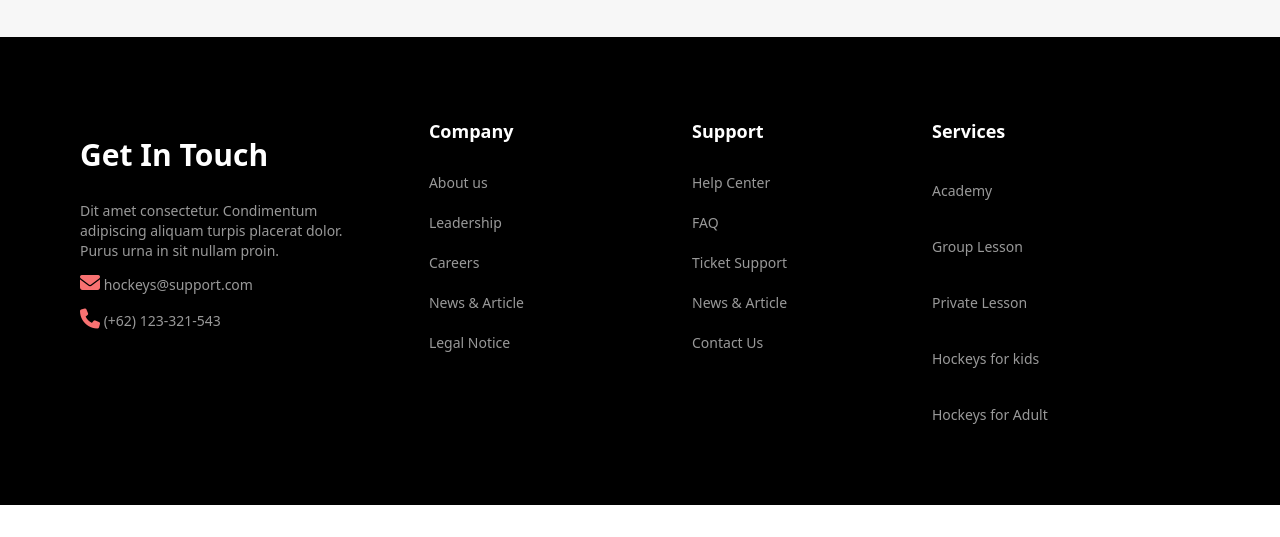
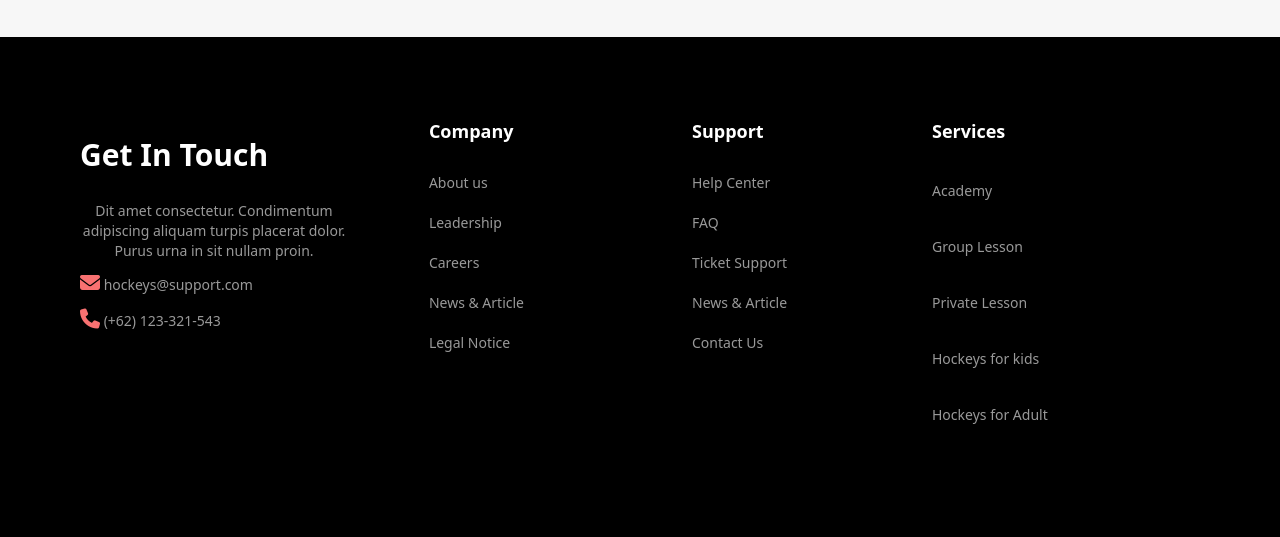
Before and after one commit to jhraju1122/Hockeys-club-project, a plain HTML site: page index.html in a window 1280 px wide. Shown: the part 5162-5699 px from the top of the page. Before the commit the page ends 5667 px from the top, so only its background shows below. Drawn offline with nearby package versions, Linux system fonts and the light colour scheme.

Commit message:
site update final

```diff
--- a/index.html
+++ b/index.html
@@ -449,9 +449,9 @@
 
           <!-- main footer section  -->
           <footer
-          class="footer lg:grid sm:grid-cols-4 grid-cols-1 px-4 lg:px-20 pt-0 lg:pt-20 pb-6 lg:pb-20 bg-[#000000] text-[#ffffff99] ">
-          <nav class="lg:col-span-1 w-full">
-              <h3 class="text-center font-semibold text-3xl py-5  text-white">Get In Touch</h3>
+          class="footer lg:grid sm:grid-cols-4 grid-cols-1 px-4  lg:px-20 pt-0 lg:pt-20 pb-6 pb-10 lg:pb-20 bg-[rgb(0,0,0)] text-[#ffffff99] h-[500px]">
+          <nav class="lg:col-span-1 w-full text-center  ">
+              <h3 class="text-center  font-semibold text-3xl py-5  text-white">Get In Touch</h3>
               <p>Dit amet consectetur. Condimentum  adipiscing aliquam turpis placerat dolor. Purus urna in sit nullam proin. </p>
               <p><i class="fa-solid fa-envelope text-red-400 text-xl"></i> hockeys@support.com</p>
              <p><i class="fa-solid fa-phone text-red-400 text-xl"></i> (+62) 123-321-543</p>
```
